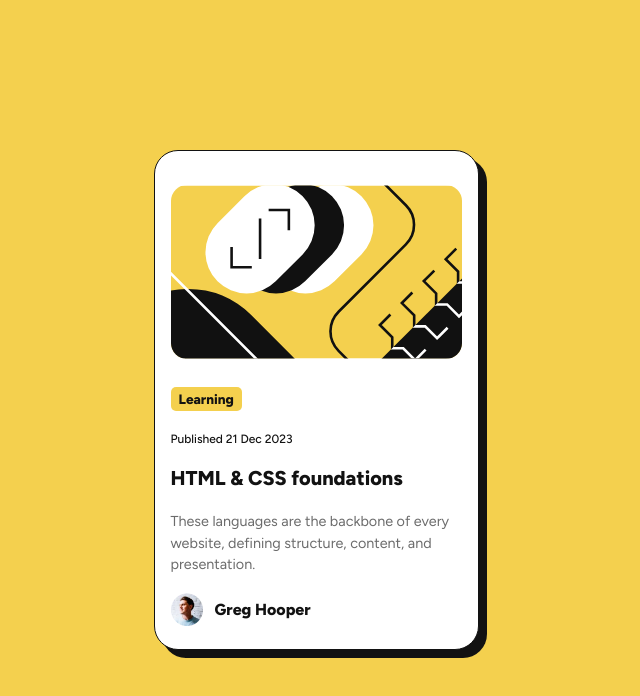
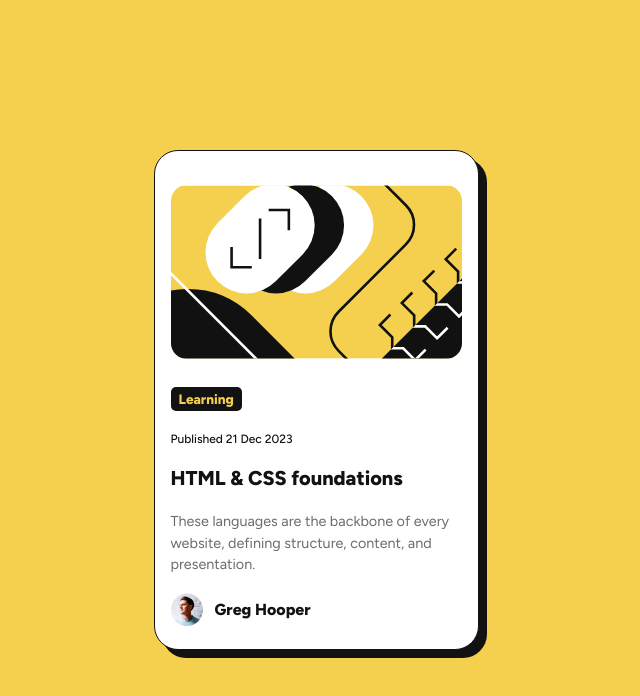
Before and after one commit to Lincoln-Dupree/Blog-Preview-Card, a plain HTML site: page index.html in a window 1280 px wide. In both pictures the pointer is over the button "Learning". Shown: the whole page, without its empty margins (324-964 px from the left). Drawn offline with Linux system fonts and the light colour scheme.

Commit message:
forgot to add some active css styling

```diff
--- a/styles.css
+++ b/styles.css
@@ -69,6 +69,11 @@ body {
   font-weight: 800;
 }
 
+.learning-btn:hover {
+  background-color: var(--gray-950);
+  color: var(--yellow);
+}
+
 .pub-date {
   font-size: 0.75rem;
   font-weight: 500;
@@ -77,6 +82,10 @@ body {
 .title {
   font-size: 1.25rem;
   font-weight: 800;
+}
+
+.title:hover {
+  color: var(--yellow);
 }
 
 .text {
```
